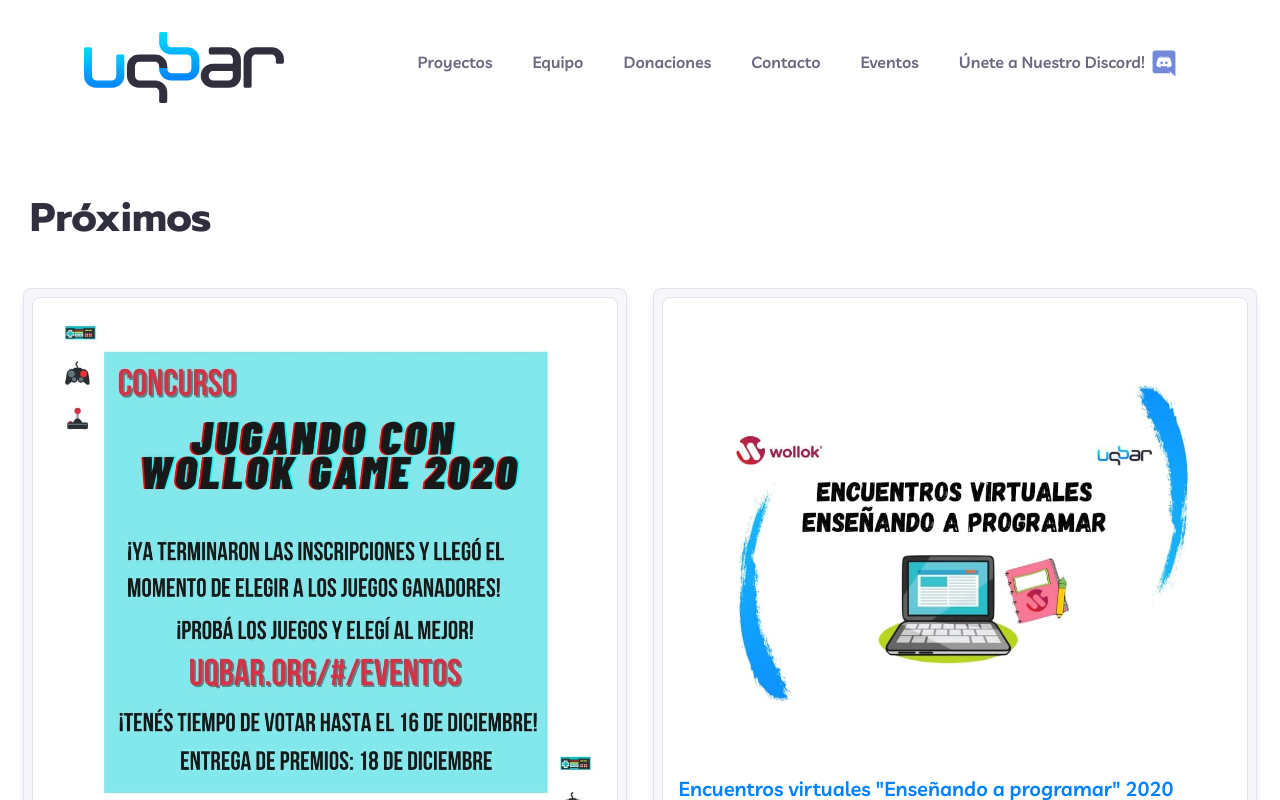
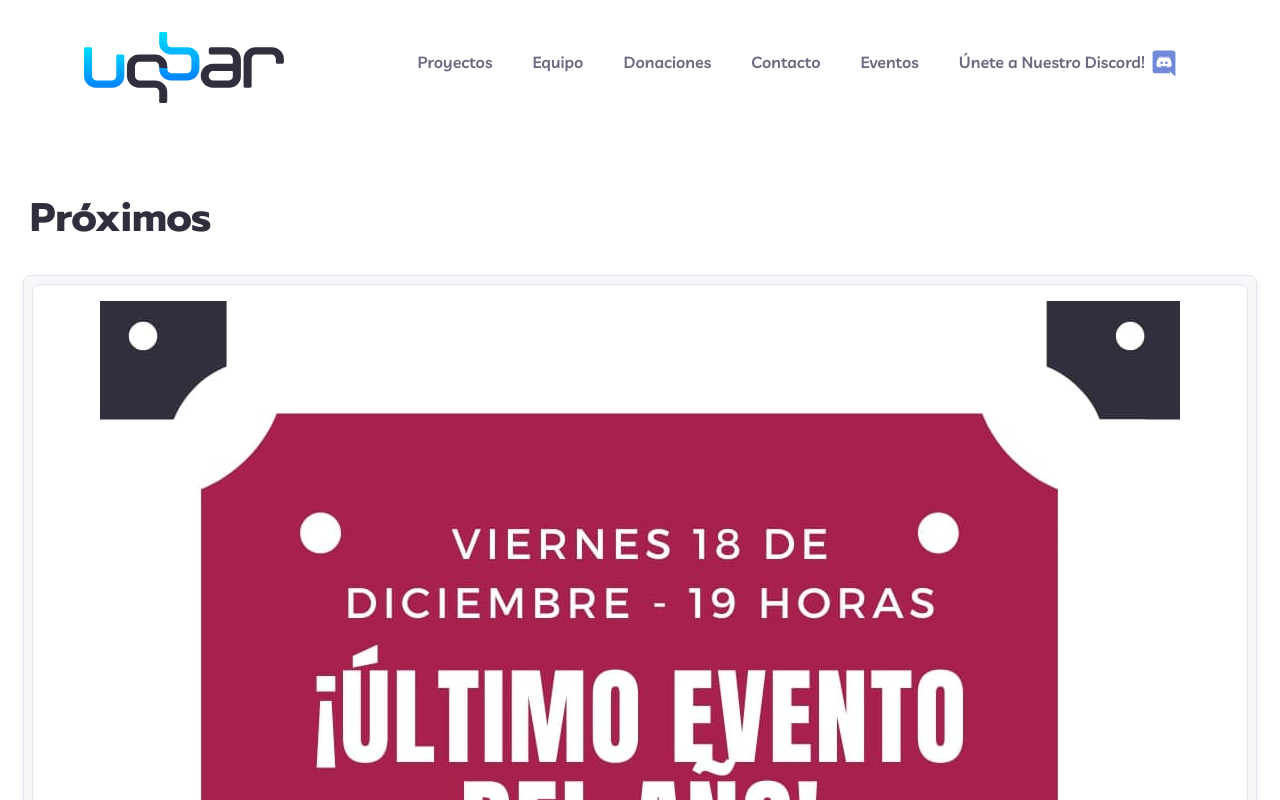
Before and after one commit to uqbar-project/uqbar-landing, a React (Create React App) app: page /#/eventos in a window 1280 px wide. Shown: the top 800 px of the page. Built offline with nearby package versions, Linux system fonts and the light colour scheme.

Commit message:
Ultimo evento 2020

```diff
--- a/src/components/eventos/Index.js
+++ b/src/components/eventos/Index.js
@@ -6,11 +6,18 @@ import jornadasDocentes from "./imgs/jornadas-docentes.jpg";
 import convocatoriaDocente from "./imgs/convocatoria-docente.jpeg";
 import encuentroVirtual from "./imgs/encuentro-virtual.jpg";
 import concursoWollokGame2020 from "./imgs/votacion-concurso-wollok-game-2020.jpg";
+import ultimoEvento2020 from "./imgs/ultimo-evento-2020.jpg";
 
 export default function Eventos() {
   return (
     <div className={styles["eventos"]} id="Eventos">
       <h2>Próximos</h2>
+      <UqbarCard
+        link="https://docs.google.com/document/d/e/2PACX-1vQKRcflFRkujk9JtQwC4njuVQm87VhlsdOrL7gD2yCr9ObbvBP1BJeIEZDkcMw5vQyHf2GV6WgvT0xR/pub"
+        projectLogo={ultimoEvento2020}
+        projectName="¡Último evento del año!"
+        projectDescription="El próximo viernes 18 de diciembre, a las 19 horas, nos reuniremos de manera virtual para presentar los trabajos realizados a lo largo del año sobre nuestros diferentes proyectos y realizaremos el cierre del concurso Jugando con Wollok Game: ¡Ya finalizaron las inscripciones y es el momento de elegir a los juegos ganadores y entregarles sus premios!"
+      />
       <div className={styles["eventosListado"]}>
         <UqbarCard
           link="https://docs.google.com/document/d/e/2PACX-1vRovuWOwqDfeF0CddazQwDGWlIAhVrvJJUYF45Jxnh5g5sL_lHIjy9xyv7kw8wCYaJmzM9x0kmVJCBd/pub"
```
Also changed, not shown: src/components/eventos/imgs/ultimo-evento-2020.jpg (added).
